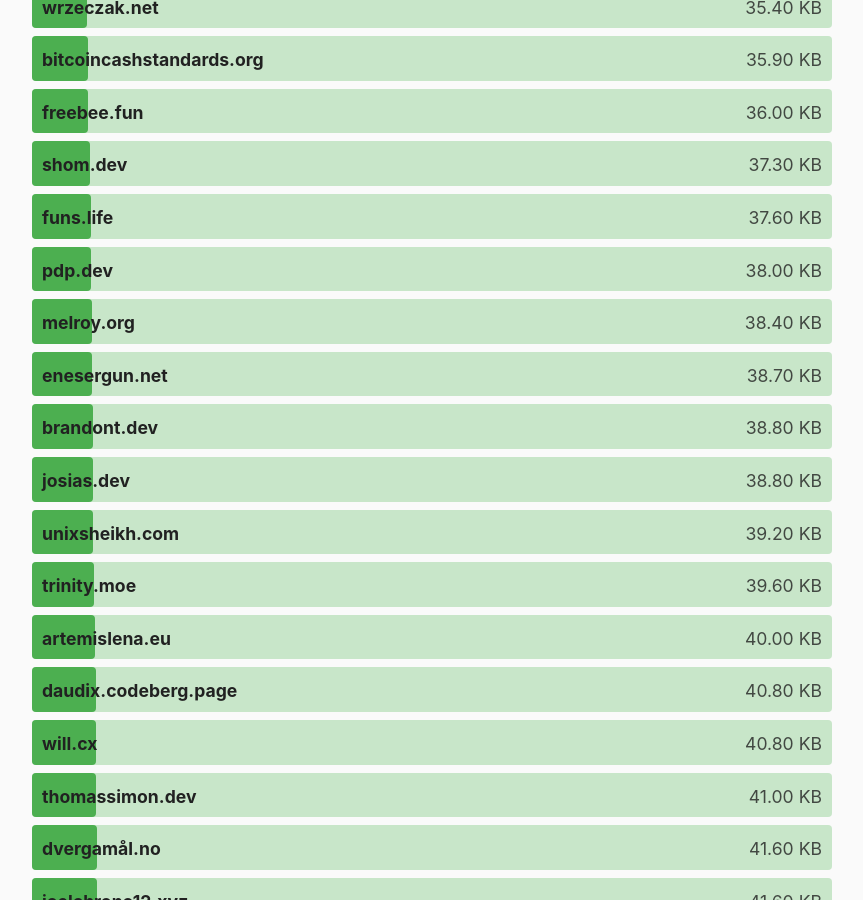
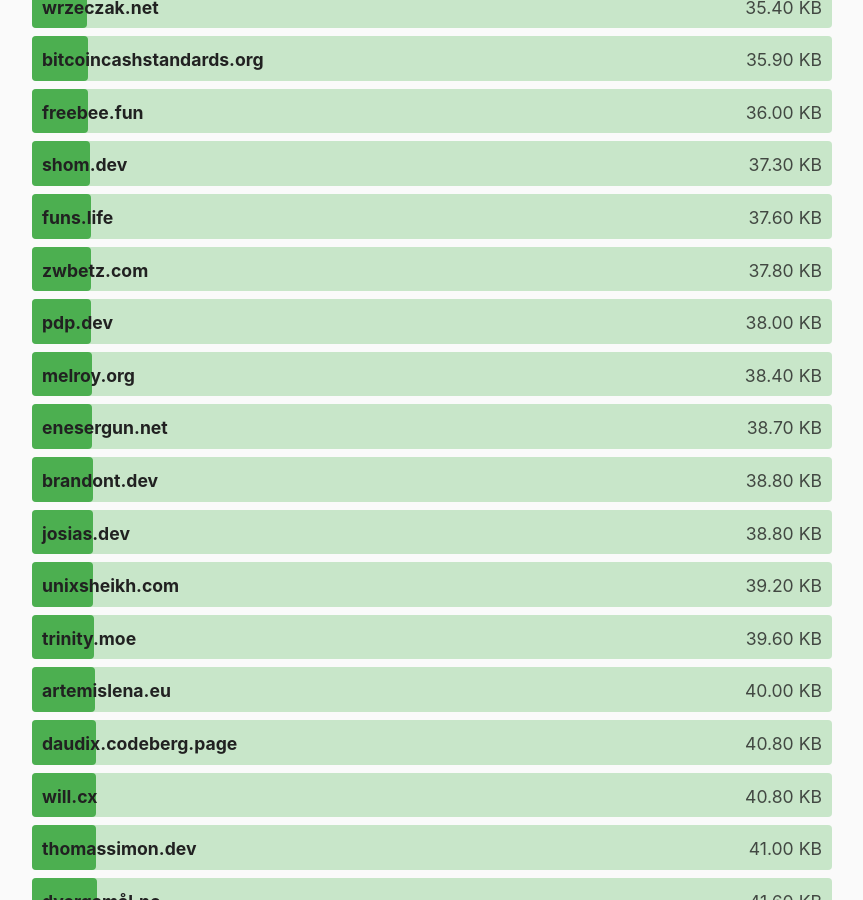
Before and after one commit to kevquirk/512kb.club, a Jekyll site: the page built from index.md, in a window 1280 px wide and 900 px high, scrolled down 14209 px. Shown: the whole window, without its empty margins (208-1071 px from the left). Built offline with Jekyll 4.4.1, drawn with Linux system fonts in a browser that asks for light colours.

Commit message:
Update zwbetz.com

```diff
--- a/_data/sites.yml
+++ b/_data/sites.yml
@@ -3670,8 +3670,8 @@
 
 - domain: zwbetz.com
   url: https://zwbetz.com/
-  size: 67.8
-  last_checked: 2022-07-20
+  size: 37.8
+  last_checked: 2024-02-16
 
 - domain: zwieratko.sk
   url: https://zwieratko.sk/
```
